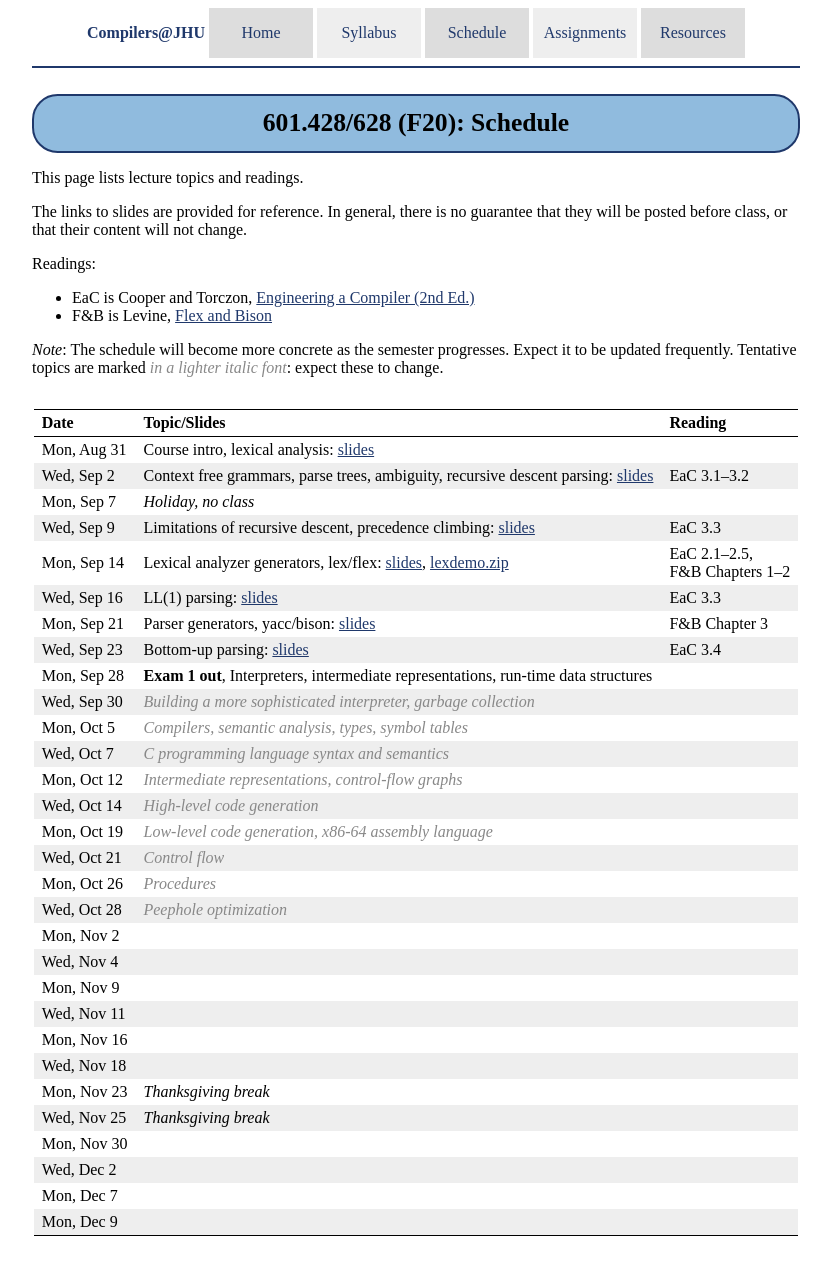
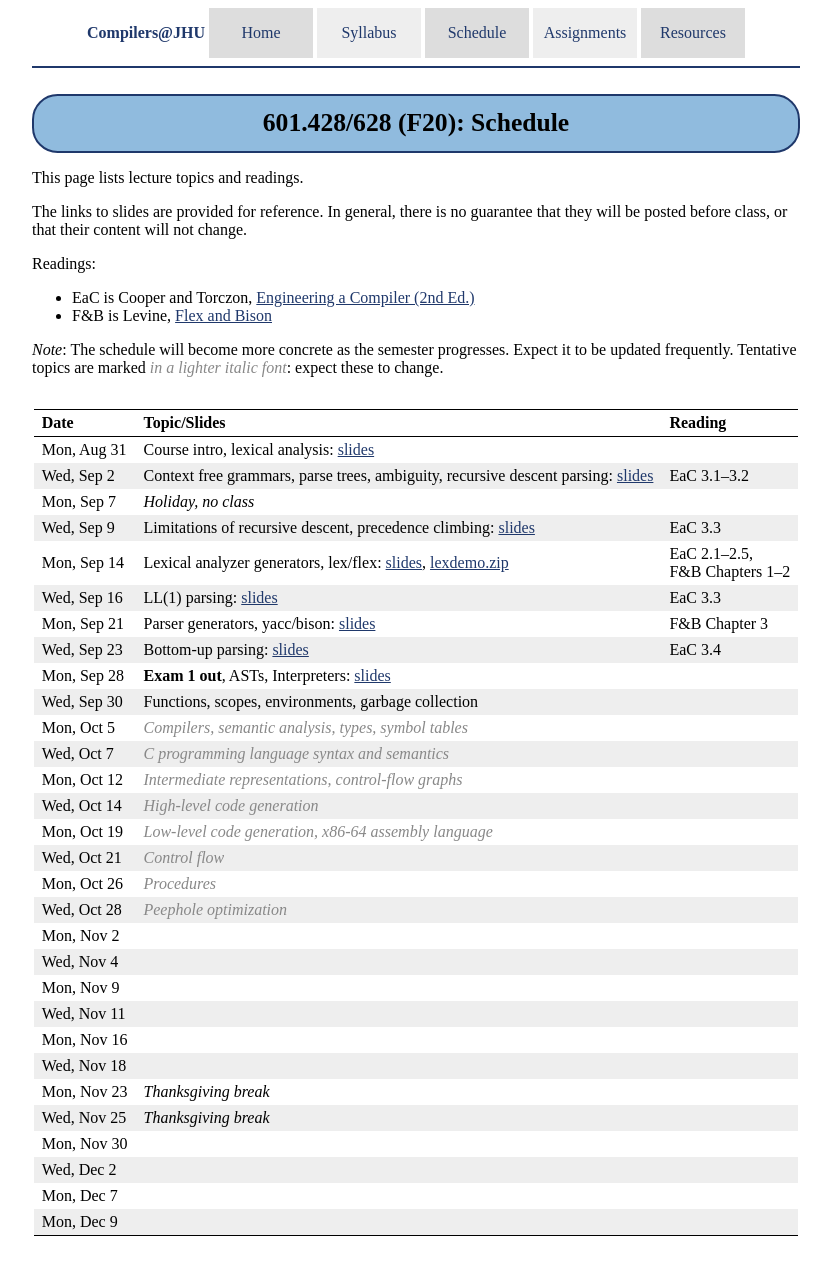
Before and after one commit to jhucompilers/fall2020, a Jekyll site: the page built from schedule.md, in a window 1280 px wide. Shown: the whole page, without its empty margins (224-1055 px from the left). Built offline with Jekyll 4.4.1, drawn with Linux system fonts in a browser that asks for light colours.

Commit message:
post lecture 8 slides

```diff
--- a/schedule.md
+++ b/schedule.md
@@ -24,8 +24,8 @@ Mon, Sep 14 | Lexical analyzer generators, lex/flex: [slides](lectures/lecture04
 Wed, Sep 16 | LL(1) parsing: [slides](lectures/lecture05-public.pdf) | EaC 3.3
 Mon, Sep 21 | Parser generators, yacc/bison: [slides](lectures/lecture06-public.pdf) | F&amp;B Chapter 3
 Wed, Sep 23 | Bottom-up parsing: [slides](lectures/lecture07-public.pdf) | EaC 3.4
-Mon, Sep 28 | <b>Exam 1 out</b>, Interpreters, intermediate representations, run-time data structures
-Wed, Sep 30 | <span class="tentative">Building a more sophisticated interpreter, garbage collection</span>
+Mon, Sep 28 | <b>Exam 1 out</b>, ASTs, Interpreters: [slides](lectures/lecture08-public.pdf) |
+Wed, Sep 30 | Functions, scopes, environments, garbage collection
 Mon, Oct 5 | <span class="tentative">Compilers, semantic analysis, types, symbol tables</span>
 Wed, Oct 7 | <span class="tentative">C programming language syntax and semantics</span>
 Mon, Oct 12 |<span class="tentative">Intermediate representations, control-flow graphs</span>
```
Also changed, not shown: 1 other file.
